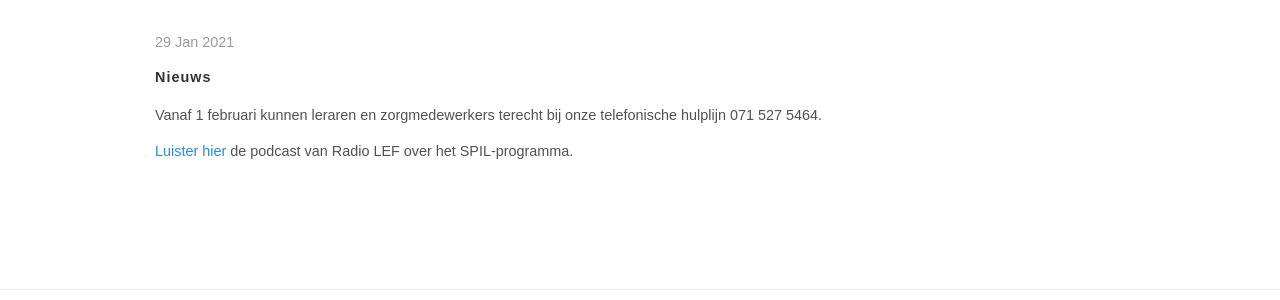
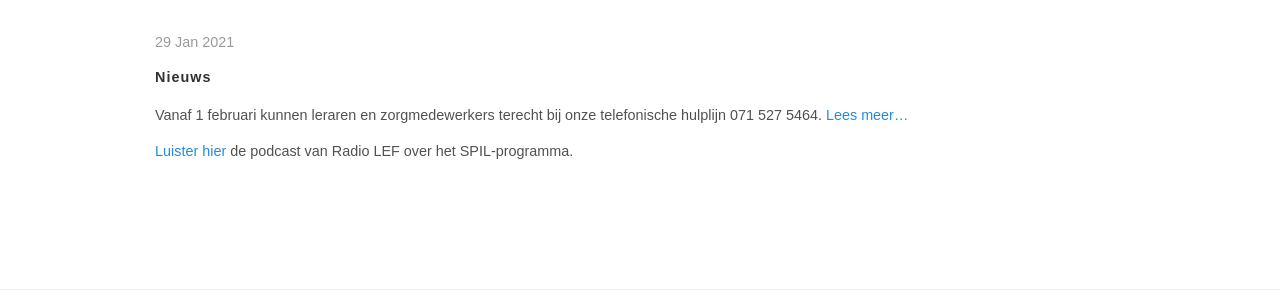
Before and after one commit to kasleiden/kasleiden.gitlab.io, a Jekyll site: the page built from _news/1-spil.md, in a window 1280 px wide and 1211 px high. Shown: the part 701-1001 px from the top of the window. Built offline with Jekyll 4.4.1, drawn with Linux system fonts in a browser that asks for light colours.

Commit message:
Update 1-spil.md

```diff
--- a/_news/1-spil.md
+++ b/_news/1-spil.md
@@ -8,6 +8,6 @@
 image: /img/spil4.jpg
 ---
 #### Nieuws
-Vanaf 1 februari kunnen leraren en zorgmedewerkers terecht bij onze telefonische hulplijn 071 527 5464.
+Vanaf 1 februari kunnen leraren en zorgmedewerkers terecht bij onze telefonische hulplijn 071 527 5464. [Lees meer...](https://kasleiden.nl/projects/spil)
 
 [Luister hier](https://open.spotify.com/episode/1woeQZApsmgxbpQtfEQPGZ?si=iIYTHGOHTlGYJw-TEfYx5w) de podcast van Radio LEF over het SPIL-programma.
```
